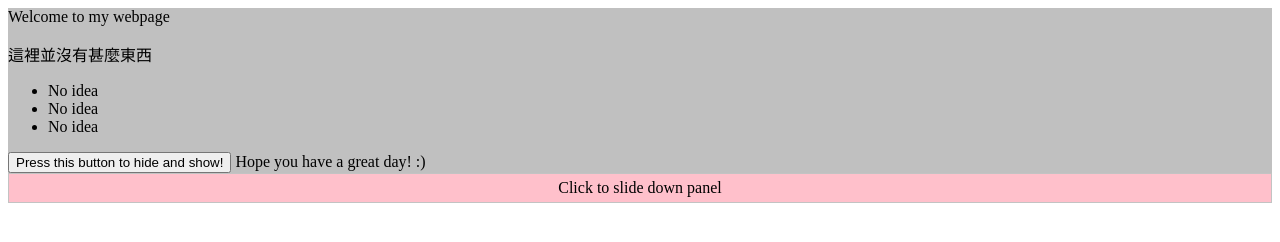
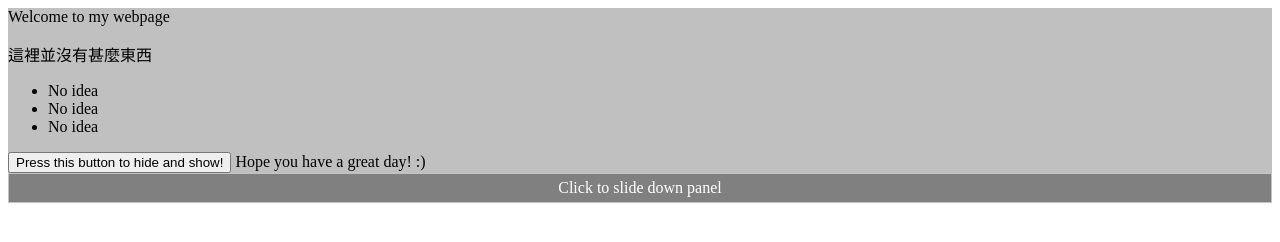
Before and after one commit to AXQuestion/axquestion.github.io, a plain HTML site: page index.html in a window 1280 px wide. Drawn offline with nearby package versions, Linux system fonts and the light colour scheme.

Commit message:
Update index.html

```diff
--- a/index.html
+++ b/index.html
@@ -5,12 +5,11 @@ $(document).ready(function(){
   $("button").click(function(){
     $("p1").toggle();
   });
-});
-
-$(document).ready(function(){
   $("#flip").click(function(){
     $("#panel").toggle("slow");
   });
+  $("#flip").css("color","white");
+  $("#panel").css("color","white");
 });
 
 </script>
@@ -21,7 +20,7 @@ $(document).ready(function(){
   #panel, #flip {
   padding: 5px;
   text-align: center;
-  background-color: pink;
+  background-color: gray;
   border: solid 1px #c3c3c3;
 }
 
```
